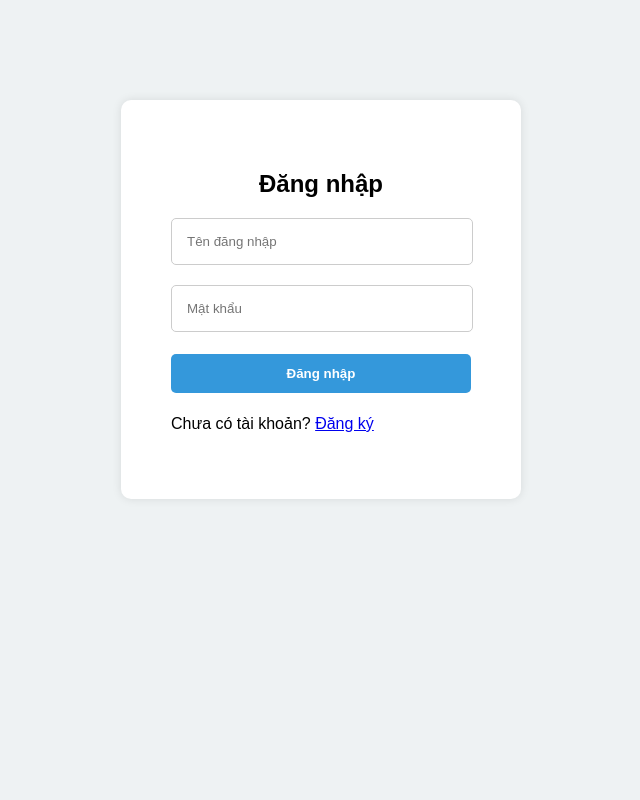
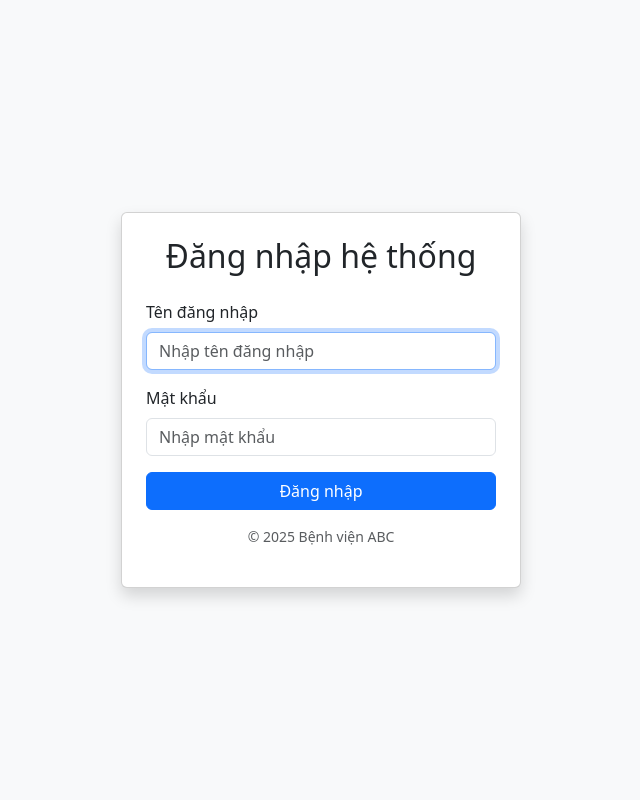
Before and after one commit to TuanPhucizme/UDPT-2025, a PHP site: page /login.php in a window 1280 px wide. Shown: the whole page, without its empty margins (319-959 px from the left). Run offline with PHP 8.4, Linux system fonts and the light colour scheme.

Commit message:
xử lý đăng nhập, homepage

```diff
--- a/pages/login.php
+++ b/pages/login.php
@@ -1,41 +1,23 @@
 <?php
 session_start();
-
-// Nếu đã đăng nhập, chuyển hướng đến index
-if (isset($_SESSION['username'])) {
-    header("Location: index.php");
-    exit();
-}
+include('../admin/config/config.php'); // Kết nối CSDL
 
 $error = '';
 
-// Xử lý khi gửi form đăng nhập
-if ($_SERVER["REQUEST_METHOD"] == "POST") {
-    $username = trim($_POST['username'] ?? '');
-    $password = trim($_POST['password'] ?? '');
+if (isset($_POST['login'])) {
+    $username = $_POST['username'] ?? '';
+    $password = md5($_POST['password'] ?? '');
 
-    if ($username === '' || $password === '') {
-        $error = "Vui lòng nhập đầy đủ tên đăng nhập và mật khẩu!";
-    } else {
-        // Đọc dữ liệu từ file users.json
-        $users = json_decode(file_get_contents("../data/users.json"), true);
-        $found = false;
+    $sql = "SELECT * FROM admin WHERE username = '$username' AND password = '$password'";
+    $result = mysqli_query($mysqli, $sql);
+    $count = mysqli_num_rows($result);
 
-        // Kiểm tra tài khoản tồn tại và mật khẩu đúng
-        foreach ($users as $user) {
-            if ($user['username'] === $username && password_verify($password, $user['password'])) {
-                $found = true;
-                break;
-            }
-        }
-
-        if ($found) {
+    if ($count > 0) {
         $_SESSION['username'] = $username;
         header("Location: index.php");
         exit();
     } else {
-            $error = "Sai tên đăng nhập hoặc mật khẩu!";
-        }
+        $error = "Tên đăng nhập hoặc mật khẩu không đúng!";
     }
 }
 ?>
@@ -45,18 +27,36 @@ if ($_SERVER["REQUEST_METHOD"] == "POST") {
 <head>
     <meta charset="UTF-8">
     <title>Đăng nhập - Quản lý bệnh viện</title>
-    <link rel="stylesheet" href="../css/auth.css">
+    <link rel="stylesheet" href="https://cdn.jsdelivr.net/npm/bootstrap@5.3.3/dist/css/bootstrap.min.css">
 </head>
-<body>
-    <form class="login-form" method="POST">
-        <h2>Đăng nhập</h2>
-        <?php if ($error): ?>
-            <p class="error"><?= htmlspecialchars($error) ?></p>
+<body class="bg-light">
+
+<div class="container d-flex justify-content-center align-items-center min-vh-100">
+    <div class="card shadow p-4 w-100" style="max-width: 400px;">
+        <form method="POST" action="" autocomplete="off">
+            <h2 class="text-center mb-4">Đăng nhập hệ thống</h2>
+
+            <?php if (!empty($error)) : ?>
+                <div class="alert alert-danger text-center" role="alert">
+                    <?= htmlspecialchars($error) ?>
+                </div>
             <?php endif; ?>
-        <input type="text" name="username" placeholder="Tên đăng nhập" required>
-        <input type="password" name="password" placeholder="Mật khẩu" required>
-        <button type="submit">Đăng nhập</button>
-        <p style="margin-top: 10px;">Chưa có tài khoản? <a href="register.php">Đăng ký</a></p>
+
+            <div class="mb-3">
+                <label for="username" class="form-label">Tên đăng nhập</label>
+                <input type="text" id="username" name="username" class="form-control" placeholder="Nhập tên đăng nhập" required autofocus>
+            </div>
+
+            <div class="mb-3">
+                <label for="inputPassword" class="form-label">Mật khẩu</label>
+                <input type="password" id="inputPassword" name="password" class="form-control" placeholder="Nhập mật khẩu" required>
+            </div>
+
+            <button class="btn btn-primary w-100" type="submit" name="login">Đăng nhập</button>
+            <p class="text-center text-muted mt-3 small">© <?= date("Y") ?> Bệnh viện ABC</p>
         </form>
+    </div>
+</div>
+
 </body>
 </html>
--- a/pages/logout.php
+++ b/pages/logout.php
@@ -3,3 +3,4 @@ session_start();
 session_destroy(); // Xoá toàn bộ session
 header("Location: login.php"); // Quay lại trang đăng nhập
 exit();
+?>
```
Also changed, not shown: pages/index.php (+23 -12 lines). Lines whose indentation alone changed are shown as unchanged.
